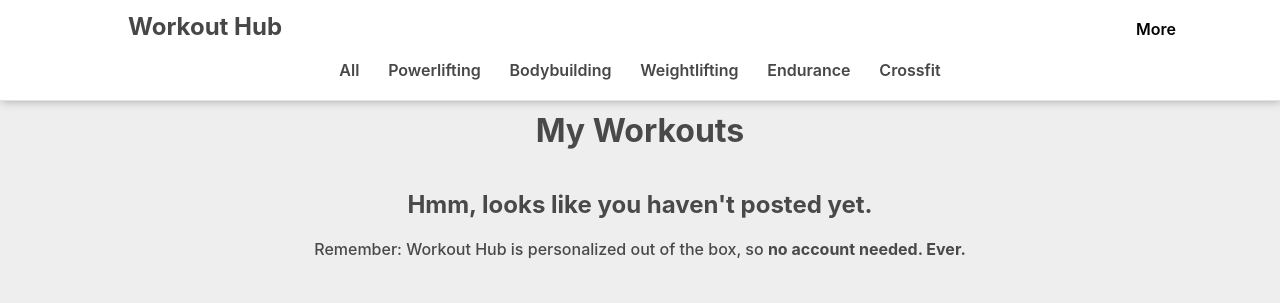
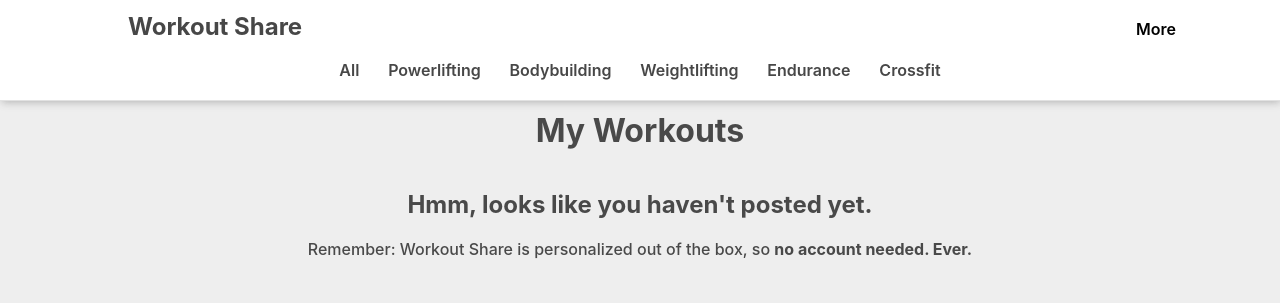
Before and after one commit to omerdemirkan/workout-share, a React (Create React App) app in the folder front-end/: page /my-workouts in a window 1280 px wide. Shown: the top 303 px of the page. Built offline with nearby package versions, Linux system fonts and the light colour scheme; no server answers; what bad-words would draw is missing.

Commit message:
change name, fix new card-inspect synchrony issue

```diff
--- a/front-end/public/index.html
+++ b/front-end/public/index.html
@@ -10,7 +10,7 @@
     />
     <!-- <link rel="apple-touch-icon" href="%PUBLIC_URL%/logo192.png" /> -->
     <link rel="manifest" href="%PUBLIC_URL%/manifest.json" />
-    <title>Workout Hub</title>
+    <title>Workout Share</title>
     <style>
       /* To allow for the sidedrawer off of screen, to disable horizontal scrolling. */
       body {
--- a/front-end/src/components/ReLoad/ReLoad.module.css
+++ b/front-end/src/components/ReLoad/ReLoad.module.css
@@ -11,20 +11,20 @@
     background-color: transparent;
     border: none;
     border-radius: 5rem;
-    color: rgb(71, 71, 71);
+    color: rgb(156, 156, 156);
     position: relative;
     top: 21px;
     padding: 0;
 }
 
 .ReLoadButton:hover {
-    color: black;
+    color: rgb(71, 71, 71);
 }
 
 .ReLoadText {
     display: inline;
     font-weight: 500;
-    color: rgb(71, 71, 71);
+    color: rgb(156, 156, 156);
     position: relative;
     top: 15px;
     user-select: none;
--- a/front-end/src/components/UI/Card/Card.js
+++ b/front-end/src/components/UI/Card/Card.js
@@ -27,7 +27,8 @@ class Card extends React.Component {
         // upon which the card will check if it has been liked
         numLikedIDs: null,
         // Number of likes (workouts hold a list of user ids that have liked it)
-        likes: null
+        likes: null,
+        _id: null
     }
 
     componentDidMount() {
@@ -60,13 +61,14 @@ class Card extends React.Component {
     }
 
     checkPreviouslyLiked = () => {
-        if (this.props.likedIDs && this.state.previouslyLiked === 'unknown') {
+        if ( this.props.likedIDs && ((this.state.previouslyLiked === 'unknown') || (this.props.inspect && this.state._id !== this.props.workout._id)) ) {
             const wasLiked = this.props.likedIDs.includes(this.props.workout._id);
             this.setState({
                 previouslyLiked: wasLiked,
                 liked: wasLiked,
                 numLikedIDs: this.props.likedIDs.length,
-                likes: this.props.workout.likes.length
+                likes: this.props.workout.likes.length,
+                _id: this.props.workout._id
             });
         }
     }
@@ -174,14 +176,14 @@ class Card extends React.Component {
                 >{this.props.workout.title}</h2>
             </div>
             <div style={this.props.inspect ? {overflow: 'auto'} : {}} className={classes.ListBox}>
-                <table className={classes.ListTable}>
+                <table className={classes.ListTable} style={this.props.inspect ? {marginBottom: '60px'} : null}>
                     <tbody>
                         {exerciseList}
                     </tbody>
                 </table>
             </div>
 
-            {!this.props.inspect && this.props.workout.exercises.length > 6  ? <div className={classes.FadeOut}></div> : null}
+            {!this.props.inspect && this.props.workout.exercises.length > 5  ? <div className={classes.FadeOut}></div> : null}
 
             <div className={classes.CardFooter}>
             {this.props.darkTitle ? <p style={{color: colorsByDisplay(displayType).darkColor, position: 'absolute', margin: '0px', left: '50%', transform: 'translate(-50%)', bottom: '14px', fontWeight: '500'}}>{displayType}</p> : null}
--- a/front-end/src/components/UI/Card/Card.module.css
+++ b/front-end/src/components/UI/Card/Card.module.css
@@ -21,7 +21,7 @@
   box-shadow: 0 5px 10px -4px rgba(0, 0, 0, 0.25);
   display: flex;
   flex-direction: column;
-  overflow: auto;
+  overflow: hidden;
   min-height: 340px;
   width: 95%;
   margin: 10px 0;
--- a/front-end/src/components/UI/DeleteCard/DeleteCard.js
+++ b/front-end/src/components/UI/DeleteCard/DeleteCard.js
@@ -254,7 +254,7 @@ class DeleteCard extends React.Component {
                 </table>
             </div>
 
-            {!this.props.inspect && this.props.workout.exercises.length > 6  ? <div className={classes.FadeOut}></div> : null}
+            {!this.props.inspect && this.props.workout.exercises.length > 5  ? <div className={classes.FadeOut}></div> : null}
 
             <div className={classes.DeleteCardFooter}>
             {this.props.darkTitle ? <p style={{color: colorsByDisplay(displayType).darkColor, position: 'absolute', margin: '0px', left: '50%', transform: 'translate(-50%)', bottom: '14px', fontWeight: '500'}}>{displayType}</p> : null}
--- a/front-end/src/components/UI/PreviewCard/PreviewCard.js
+++ b/front-end/src/components/UI/PreviewCard/PreviewCard.js
@@ -98,7 +98,7 @@ class Card extends React.Component {
                 </table>
             </div>
 
-            {this.props.workout.exercises.length > 6 ? <div className={classes.FadeOut}></div> : null}
+            {/* {this.props.workout.exercises.length > 6 ? <div className={classes.FadeOut}></div> : null} */}
 
             <div className={classes.CardFooter}>
             {this.props.darkTitle ? <p style={{color: colorsByDisplay(displayType).darkColor, position: 'absolute', margin: '0px', left: '50%', transform: 'translate(-50%)', bottom: '14px', fontWeight: '500'}}>{displayType}</p> : null}
--- a/front-end/src/components/UI/PreviewCard/PreviewCard.module.css
+++ b/front-end/src/components/UI/PreviewCard/PreviewCard.module.css
@@ -2,10 +2,10 @@
   background-color: white;
   border-radius: 0.5rem;
   box-shadow: 0 5px 10px -4px rgba(0, 0, 0, 0.25);
+  min-height: 340px;
   display: flex;
   flex-direction: column;
   overflow: hidden;
-  min-height: 340px;
   width: 95%;
   margin: 10px 0;
   max-width: 600px;
@@ -37,7 +37,7 @@ max-width: 100%;
 min-height: calc(100% - 90px);
 display: flex;
 align-items: center;
-
+margin-bottom: 60px;
 }
 
 .ListTable {
@@ -151,6 +151,7 @@ td {
   border-radius: 5rem;
 
   cursor: pointer;
+  outline: none;
 }
 
 .DeleteExerciseButton:hover {
--- a/front-end/src/components/UI/navbar/navbar.js
+++ b/front-end/src/components/UI/navbar/navbar.js
@@ -66,7 +66,7 @@ class Navbar extends React.Component {
 
         return <React.Fragment>
             <nav className={classes.Navbar}>
-                <Link to="/"><h2 className={classes.Logo} style={this.state.sideDrawerOpen ? {left: '35%', transition: '0.3s ease'}: {}}>Workout Hub</h2></Link>
+                <Link to="/"><h2 className={classes.Logo} style={this.state.sideDrawerOpen ? {left: '35%', transition: '0.3s ease'}: {}}>Workout Share</h2></Link>
                 <div className={classes.Options} style={this.state.sideDrawerOpen ? {transform: 'translate(-100%)'} : null}>
 
                     {navList}
--- a/front-end/src/containers/MyFavorites/MyFavorites.js
+++ b/front-end/src/containers/MyFavorites/MyFavorites.js
@@ -89,7 +89,7 @@ class MyFavorites extends React.Component {
                 {this.props.likedIDs && this.props.likedIDs.length === 0 ?
                     <React.Fragment>
                         <h2 className={classes.EmptyText}>Hmm, looks like you haven't favorited anything.</h2>
-                        <p className={classes.EmptySubext}>Remember: Workout Hub is personalized out of the box, so <strong>no account needed.   Ever.</strong></p>
+                        <p className={classes.EmptySubext}>Remember: Workout Share is personalized out of the box, so <strong>no account needed.   Ever.</strong></p>
                         <img className={classes.EmptyImage} src={empty}/>
 
                     </React.Fragment>
--- a/front-end/src/containers/MyWorkouts/MyWorkouts.js
+++ b/front-end/src/containers/MyWorkouts/MyWorkouts.js
@@ -89,7 +89,7 @@ class MyWorkouts extends React.Component {
                 :
                     <>
                         <h2 className={classes.EmptyText}>Hmm, looks like you haven't posted yet.</h2>
-                        <p className={classes.EmptySubext}>Remember: Workout Hub is personalized out of the box, so <strong>no account needed.   Ever.</strong></p>
+                        <p className={classes.EmptySubext}>Remember: Workout Share is personalized out of the box, so <strong>no account needed.   Ever.</strong></p>
                         <img className={classes.EmptyImage} src={empty2}/>
                     </>
                 }
```
